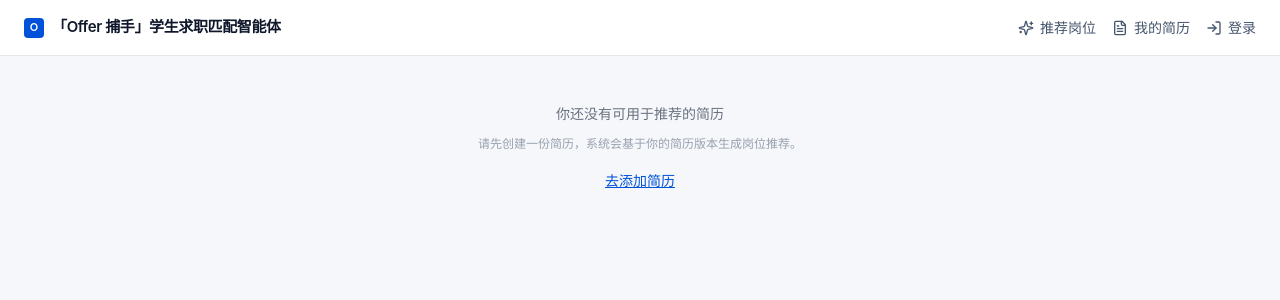
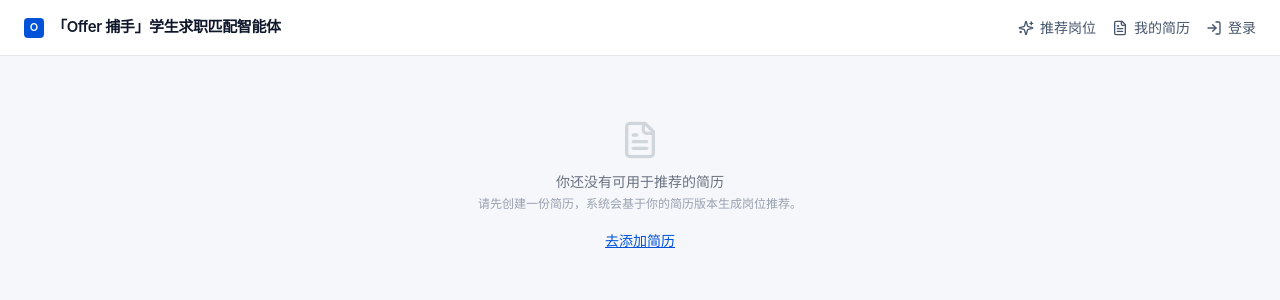
Before and after one commit to WenqingSong/hr-station, a React (Vite) app in the folder web/: page /recommend in a window 1280 px wide. Shown: the top 300 px of the page. Built offline with nearby package versions, Linux system fonts and the light colour scheme; no server answers.

Commit message:
refactor: 使用 PageLoading 和 PageEmpty 统一空态组件

```diff
--- a/web/src/app/pages/JobRecommendationPage.tsx
+++ b/web/src/app/pages/JobRecommendationPage.tsx
@@ -6,6 +6,7 @@ import { RecommendationDetail } from "../components/RecommendationDetail";
 import { RecommendationContext } from "../components/RecommendationContext";
 import { loadRecommendationViewModel, loadResumeOptionViewModelsFromApi } from "../../api";
 import type { RecommendationPageViewModel, ResumeOptionViewModel } from "../../adapters";
+import { PageLoading, PageEmpty } from "../components/PageState";
 
 /** 从 URL 查询参数中解析 resume_version_no（兼容 legacy resumeId=resume-vN） */
 function parseVersionNoFromQuery(resumeId: string | null, resumeVersionNo: string | null): number | null {
@@ -78,31 +79,24 @@ export function JobRecommendationPage() {
 
   // ── 空态：正在加载选项 ──
   if (loadingOptions) {
-    return (
-      <div className="max-w-[1440px] mx-auto px-6 py-12 text-center text-gray-400 text-sm">
-        正在加载简历信息…
-      </div>
-    );
+    return <PageLoading message="正在加载简历信息…" />;
   }
 
   // ── 空态：无简历版本 ──
   if (resumeOptions.length === 0 || !selectedOption) {
     return (
-      <div className="max-w-[1440px] mx-auto px-6 py-12 text-center">
-        <p className="text-gray-500 text-sm mb-3">你还没有可用于推荐的简历</p>
-        <p className="text-gray-400 text-xs mb-4">请先创建一份简历，系统会基于你的简历版本生成岗位推荐。</p>
+      <PageEmpty
+        title="你还没有可用于推荐的简历"
+        description="请先创建一份简历，系统会基于你的简历版本生成岗位推荐。"
+      >
         <Link to="/resumes/new" className="text-[#0052D9] text-sm underline">去添加简历</Link>
-      </div>
+      </PageEmpty>
     );
   }
 
   // ── 空态：推荐加载中 ──
   if (loadingRecommendation) {
-    return (
-      <div className="max-w-[1440px] mx-auto px-6 py-12 text-center text-gray-400 text-sm">
-        正在生成岗位推荐…
-      </div>
-    );
+    return <PageLoading message="正在生成岗位推荐…" />;
   }
 
   // ── 失败态 ──
```
Also changed, not shown: 3 other files (tests, documents, lock files or other folders).
